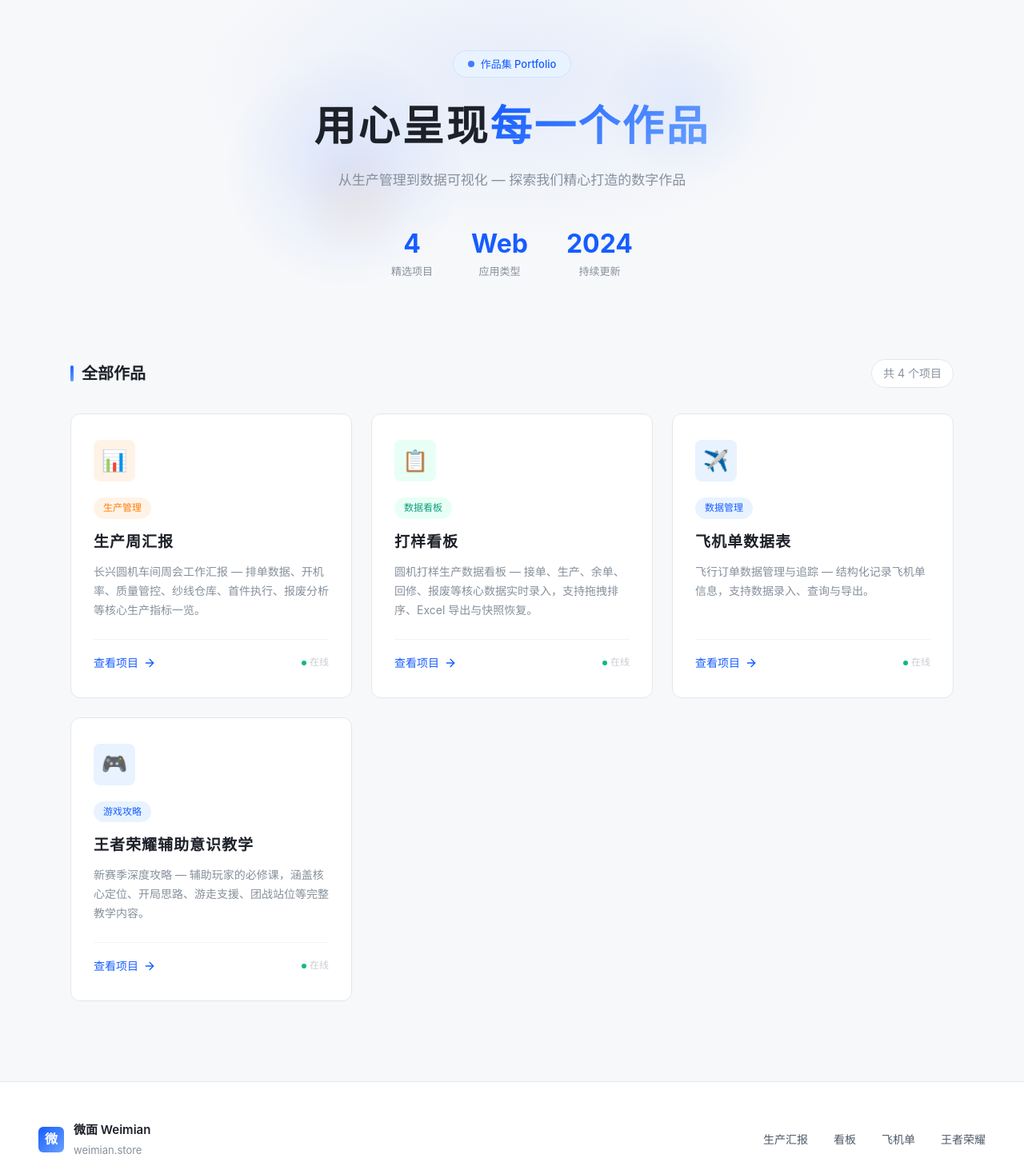
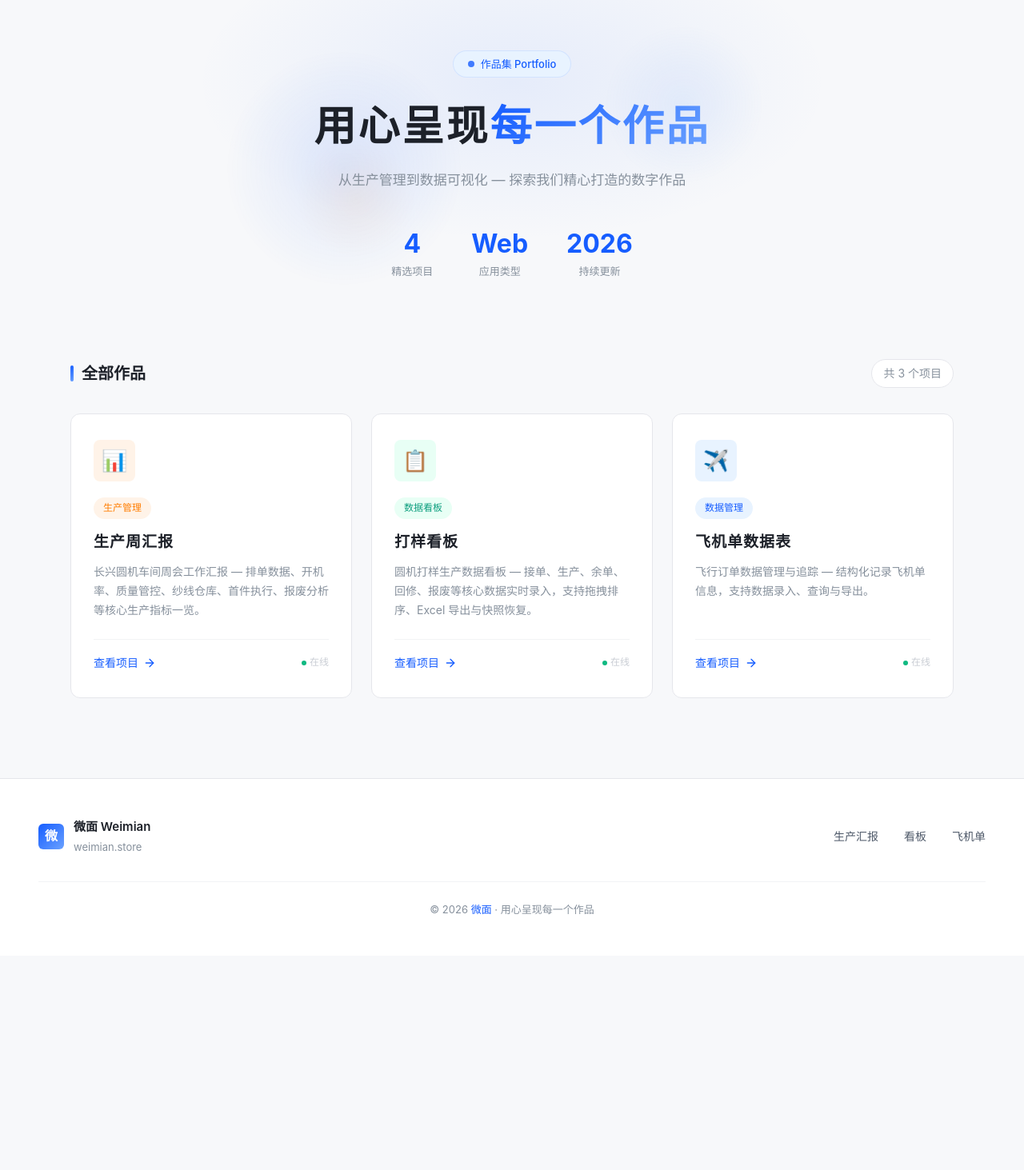
Before and after one commit to dzll956/weimian-website, a plain HTML site: page index.html in a window 1280 px wide. Shown: the part 97-1560 px from the top of the page at 80% size. After the commit the page ends 1292 px from the top, so only its background shows below. Drawn offline with Linux system fonts and the light colour scheme.

Commit message:
feat: 年份更新2026 + 移除王者荣耀项目

```diff
--- a/index.html
+++ b/index.html
@@ -562,7 +562,7 @@
                     <div class="stat-label">应用类型</div>
                 </div>
                 <div class="stat-item">
-                    <div class="stat-value">2024</div>
+                    <div class="stat-value">2026</div>
                     <div class="stat-label">持续更新</div>
                 </div>
             </div>
@@ -571,7 +571,7 @@
         <section class="section" aria-labelledby="works-title">
             <div class="section-header">
                 <span class="section-title" id="works-title">全部作品</span>
-                <span class="section-desc" aria-live="polite">共 4 个项目</span>
+                <span class="section-desc" aria-live="polite">共 3 个项目</span>
             </div>
             <div class="card-grid" role="list">
                 <a href="https://weimian.store/production-report/" class="card" role="listitem" aria-label="生产周汇报 — 长兴圆机车间周会工作汇报">
@@ -604,17 +604,7 @@
                         <span class="card-meta">在线</span>
                     </div>
                 </a>
-                <a href="https://weimian.store/honor-guide/" class="card" role="listitem" aria-label="王者荣耀辅助意识教学 — 新赛季深度攻略">
-                    <div class="card-icon blue" aria-hidden="true">🎮</div>
-                    <span class="card-tag blue">游戏攻略</span>
-                    <h2>王者荣耀辅助意识教学</h2>
-                    <p>新赛季深度攻略 — 辅助玩家的必修课，涵盖核心定位、开局思路、游走支援、团战站位等完整教学内容。</p>
-                    <div class="card-footer">
-                        <span class="card-action">查看项目<svg viewBox="0 0 24 24" fill="none" stroke="currentColor" stroke-width="2" stroke-linecap="round" stroke-linejoin="round" aria-hidden="true"><path d="M5 12h14"></path><path d="m12 5 7 7-7 7"></path></svg></span>
-                        <span class="card-meta">在线</span>
-                    </div>
-                </a>
-            </div>
+</div>
         </section>
     </main>
 
@@ -631,11 +621,10 @@
                 <a href="https://weimian.store/production-report/">生产汇报</a>
                 <a href="https://weimian.store/kanban/">看板</a>
                 <a href="https://weimian.store/flight-order/">飞机单</a>
-                <a href="https://weimian.store/honor-guide/">王者荣耀</a>
             </div>
         </div>
         <div class="footer-copyright">
-            © 2024 <a href="https://weimian.store">微面</a> · 用心呈现每一个作品
+            © 2026 <a href="https://weimian.store">微面</a> · 用心呈现每一个作品
         </div>
     </footer>
 </body>
```
